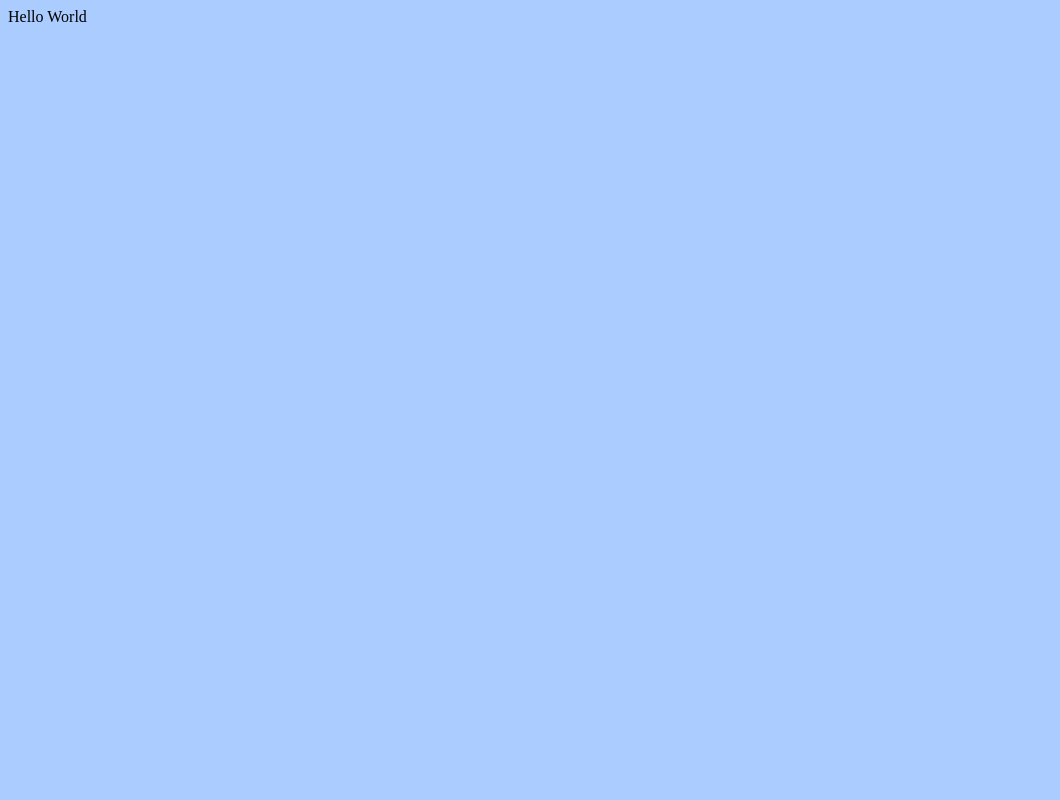
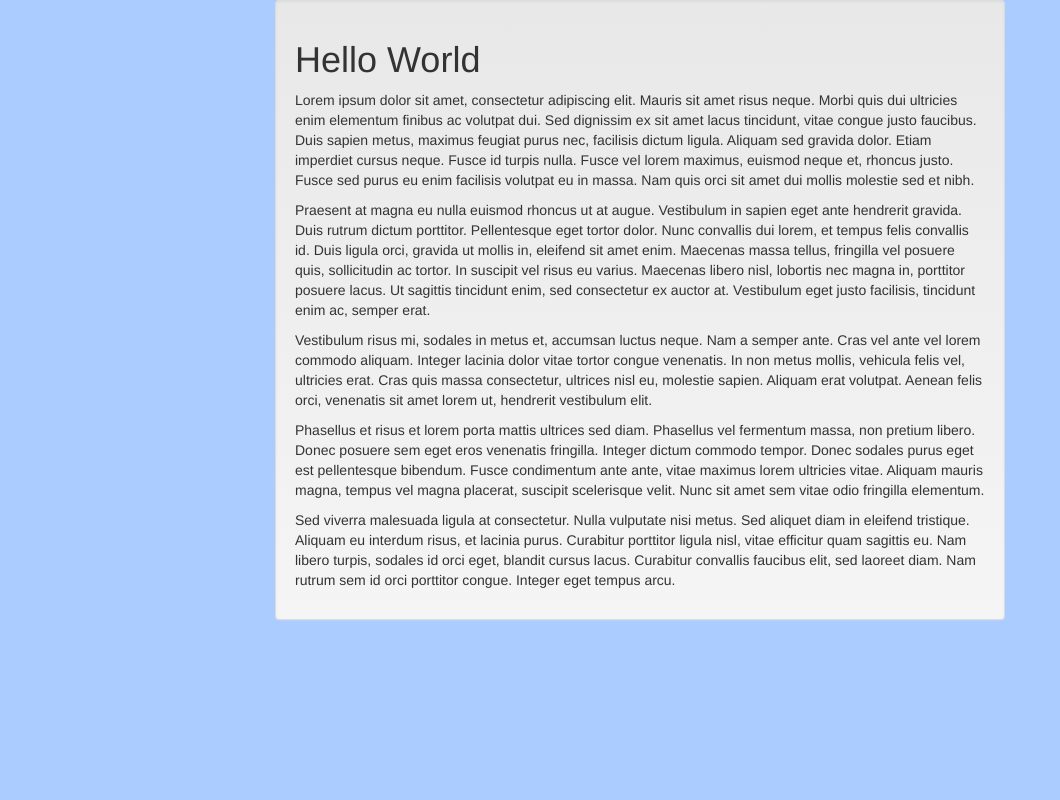
Before and after one commit to clrke/sarprit, a Django app: page / in a window 1280 px wide. Before the commit the part shown is almost empty. Shown: the whole page, without its empty margins (0-1060 px from the left). Run offline with Django 3.2, Linux system fonts and the light colour scheme; some libraries are stand-ins or nearby versions.

Commit message:
Demonstrate titter bootstrap

```diff
--- a/global/templates/survey/index.html
+++ b/global/templates/survey/index.html
@@ -2,9 +2,32 @@
 <html>
 	<head>
 		<title> SARPRiT Survey </title>
+		<link rel="stylesheet" type="text/css" href="{% static 'lib/bootstrap-3.2.0-dist/css/bootstrap.css' %}">
+		<link rel="stylesheet" type="text/css" href="{% static 'lib/bootstrap-3.2.0-dist/css/bootstrap-theme.css' %}">
 		<link rel="stylesheet" type="text/css" href="{% static 'src/main.css' %}">
 	</head>
 	<body>
-		Hello World
+		<div class="container">
+			<div class="col-md-8 col-md-offset-2">
+				<div class="well">
+					<h1> Hello World </h1>
+					<p>
+						Lorem ipsum dolor sit amet, consectetur adipiscing elit. Mauris sit amet risus neque. Morbi quis dui ultricies enim elementum finibus ac volutpat dui. Sed dignissim ex sit amet lacus tincidunt, vitae congue justo faucibus. Duis sapien metus, maximus feugiat purus nec, facilisis dictum ligula. Aliquam sed gravida dolor. Etiam imperdiet cursus neque. Fusce id turpis nulla. Fusce vel lorem maximus, euismod neque et, rhoncus justo. Fusce sed purus eu enim facilisis volutpat eu in massa. Nam quis orci sit amet dui mollis molestie sed et nibh.
+					</p>
+					<p>
+						Praesent at magna eu nulla euismod rhoncus ut at augue. Vestibulum in sapien eget ante hendrerit gravida. Duis rutrum dictum porttitor. Pellentesque eget tortor dolor. Nunc convallis dui lorem, et tempus felis convallis id. Duis ligula orci, gravida ut mollis in, eleifend sit amet enim. Maecenas massa tellus, fringilla vel posuere quis, sollicitudin ac tortor. In suscipit vel risus eu varius. Maecenas libero nisl, lobortis nec magna in, porttitor posuere lacus. Ut sagittis tincidunt enim, sed consectetur ex auctor at. Vestibulum eget justo facilisis, tincidunt enim ac, semper erat.
+					</p>
+					<p>
+						Vestibulum risus mi, sodales in metus et, accumsan luctus neque. Nam a semper ante. Cras vel ante vel lorem commodo aliquam. Integer lacinia dolor vitae tortor congue venenatis. In non metus mollis, vehicula felis vel, ultricies erat. Cras quis massa consectetur, ultrices nisl eu, molestie sapien. Aliquam erat volutpat. Aenean felis orci, venenatis sit amet lorem ut, hendrerit vestibulum elit.
+					</p>
+					<p>
+						Phasellus et risus et lorem porta mattis ultrices sed diam. Phasellus vel fermentum massa, non pretium libero. Donec posuere sem eget eros venenatis fringilla. Integer dictum commodo tempor. Donec sodales purus eget est pellentesque bibendum. Fusce condimentum ante ante, vitae maximus lorem ultricies vitae. Aliquam mauris magna, tempus vel magna placerat, suscipit scelerisque velit. Nunc sit amet sem vitae odio fringilla elementum.
+					</p>
+					<p>
+						Sed viverra malesuada ligula at consectetur. Nulla vulputate nisi metus. Sed aliquet diam in eleifend tristique. Aliquam eu interdum risus, et lacinia purus. Curabitur porttitor ligula nisl, vitae efficitur quam sagittis eu. Nam libero turpis, sodales id orci eget, blandit cursus lacus. Curabitur convallis faucibus elit, sed laoreet diam. Nam rutrum sem id orci porttitor congue. Integer eget tempus arcu.
+					</p>
+				</div>
+			</div>
+		</div>
 	</body>
 </html>
```
